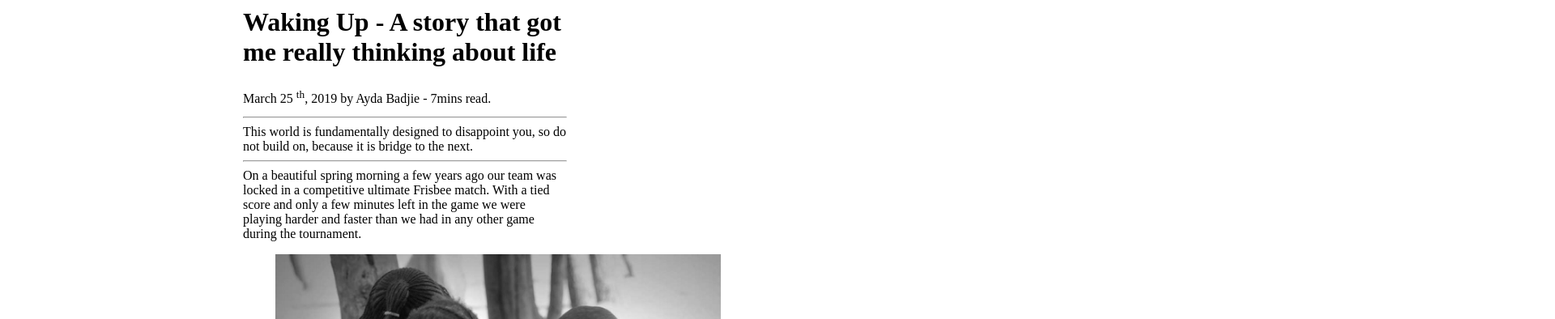
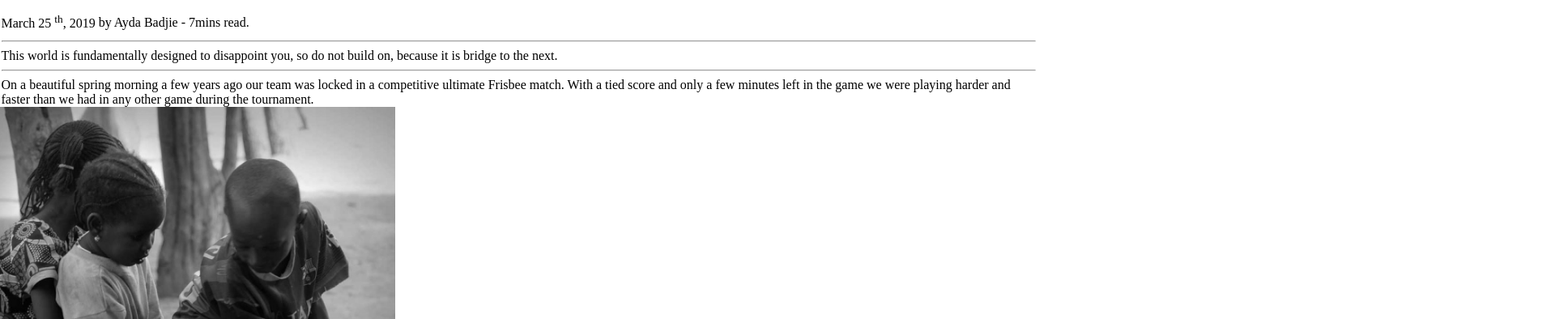
Before and after one commit to Ilaalot/journal-page, a plain HTML site: page 01-a-journal-page/Index.html in a window 1280 px wide. Shown: the part 706-1100 px from the top of the page at 81% size, 1920 px wide, since content can reach past the window. Drawn offline with Linux system fonts and the light colour scheme; files whose address does not match are found by name.

Commit message:
Update Style.css

```diff
--- a/01-a-journal-page/css/Style.css
+++ b/01-a-journal-page/css/Style.css
@@ -3,16 +3,13 @@ h1{
   font-size: 2em;
   font-weight: bold;
 }
-article {
-    padding: 0;
-    margin: 0;
-    width: 400px;
-    position: absolute;
-    left: 300px;
-    top: 50px;
+.journal {
+    max-width: 600%;
     font-family: 'Times New Roman', Times, serif;
+    margin: auto;
+    padding: 1.5px;
+}
 
-}
 p{
    font-size: 12.5px;
 }
@@ -20,3 +17,29 @@ p{
     border-left: thick solid #505050;
 
   }
+.journal-title {
+    font-siz: 2.5em;
+    line-height: 1.4
+}
+.journal-intro{
+    border-top: 5px solid blue;
+    border-bottom: 5px solid blue;
+    padding-top: 1rem;
+    padding-bottom: 1rem;
+    font-size: 1.5rem;
+}
+.kids{
+    margin-left: -4rem;
+
+}
+
+blockquote{
+    border-left: 5px solid grey;
+    border
+}
+figure{
+    margin: 0;
+}
+body{
+    margin: 0;
+}
```
